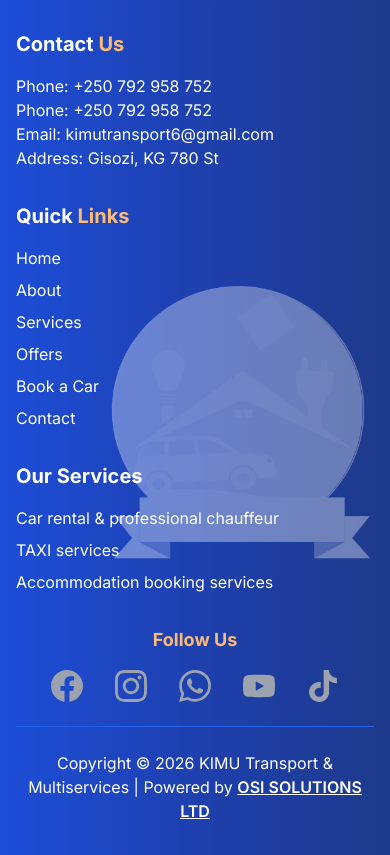
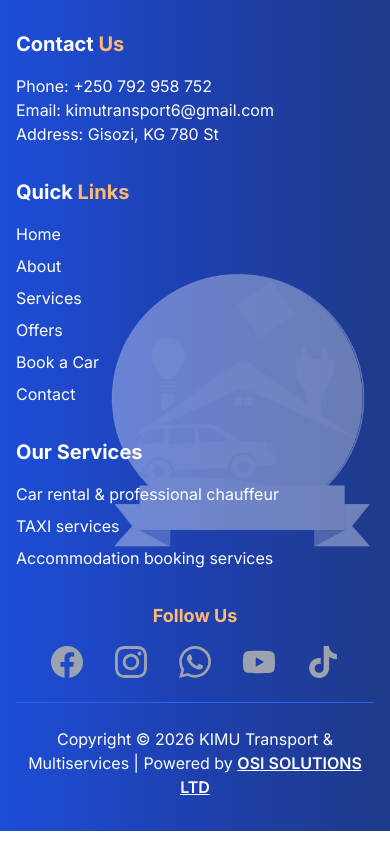
Before and after one commit to OSISolns/kimu-multiservices, a Next.js app: page /staff/login in a window 390 px wide. Shown: the part 1015-1870 px from the top of the page. After the commit the page ends 1846 px from the top, so only its background shows below. Built offline with nearby package versions, Linux system fonts and the light colour scheme.

Commit message:
fix: remove remaining duplicate phone numbers from layout, contact page, and templates

```diff
--- a/src/app/contact/page.tsx
+++ b/src/app/contact/page.tsx
@@ -162,7 +162,6 @@ export default function Contact() {
                     <FaPhone className="text-blue-600 mt-1 flex-shrink-0" />
                     <div>
                       <h3 className="text-lg font-semibold mb-1">Phone Numbers</h3>
-                      <p className="text-gray-600">+250 792 958 752</p>
                       <p className="text-gray-600">+250 792 958 752</p>
                     </div>
                   </div>
--- a/src/app/layout.tsx
+++ b/src/app/layout.tsx
@@ -133,7 +133,6 @@ export default function RootLayout({
                   Contact <span className="text-orange-300">Us</span>
                 </h3>
                 <p>Phone: +250 792 958 752</p>
-                <p>Phone: +250 792 958 752</p>
                 <p>Email: kimutransport6@gmail.com</p>
                 <p>Address: Gisozi, KG 780 St</p>
               </div>
--- a/src/components/accounting/InvoiceManager.tsx
+++ b/src/components/accounting/InvoiceManager.tsx
@@ -315,7 +315,6 @@ export default function InvoiceManager({ onInvoiceCreated }: InvoiceManagerProps
     doc.text('Gisozi, KG 780 St, Kigali, Rwanda', margin, yPosition + 10);
     doc.text('Email: kimutransport6@gmail.com', margin, yPosition + 14);
     doc.text('Phone: +250 792 958 752', margin, yPosition + 18);
-    doc.text('Phone: +250 792 958 752', margin, yPosition + 22);
 
     // Client Information
     doc.setFontSize(8);
--- a/src/templates/document-template.html
+++ b/src/templates/document-template.html
@@ -345,7 +345,6 @@
                     <p>Gisozi, KG 780 St, Kigali, Rwanda</p>
                     <p>Email: kimutransport6@gmail.com</p>
                     <p>Phone: +250 792 958 752</p>
-                    <p>Phone: +250 792 958 752</p>
                 </div>
             </div>
             <div class="party" style="text-align: right;">
```
